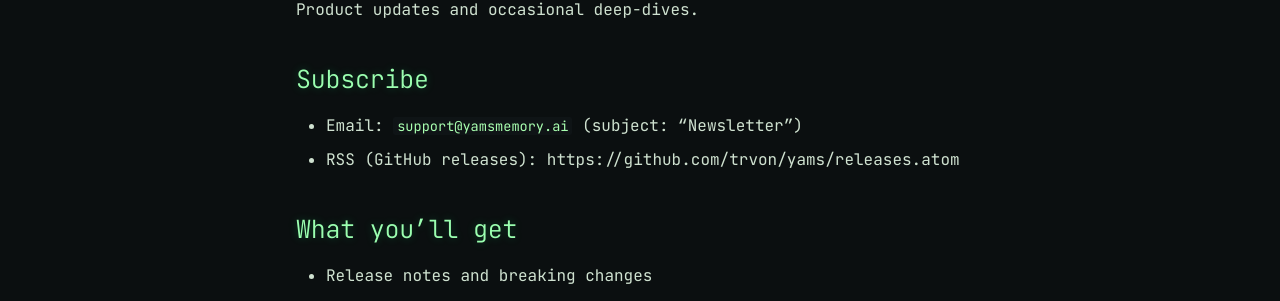
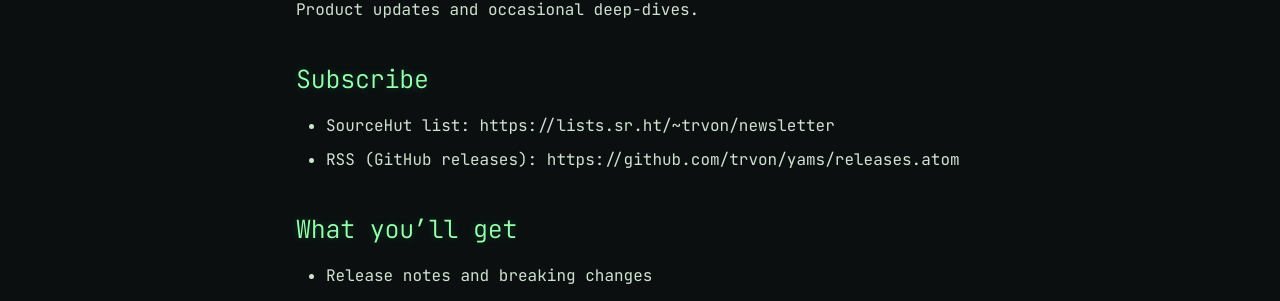
Before and after one commit to trvon/yams, an MkDocs documentation site: the page built from docs/newsletter.md, in a window 1280 px wide. Shown: the part 233-534 px from the top of the page. Built offline with MkDocs 1.6.1 and Material for MkDocs 9.7.7, drawn with Linux system fonts in a browser that asks for light colours.

Commit message:
feat: move newsletter to sourcehut

```diff
--- a/docs/newsletter.md
+++ b/docs/newsletter.md
@@ -4,7 +4,7 @@
 
 ## Subscribe
 
-- Email: `support@yamsmemory.ai` (subject: "Newsletter")
+- SourceHut list: https://lists.sr.ht/~trvon/newsletter
 - RSS (GitHub releases): https://github.com/trvon/yams/releases.atom
 
 ## What you'll get
```
Also changed, not shown: docs/rfcs/0002-nl-entity-extraction.md (+1 -1 lines).
